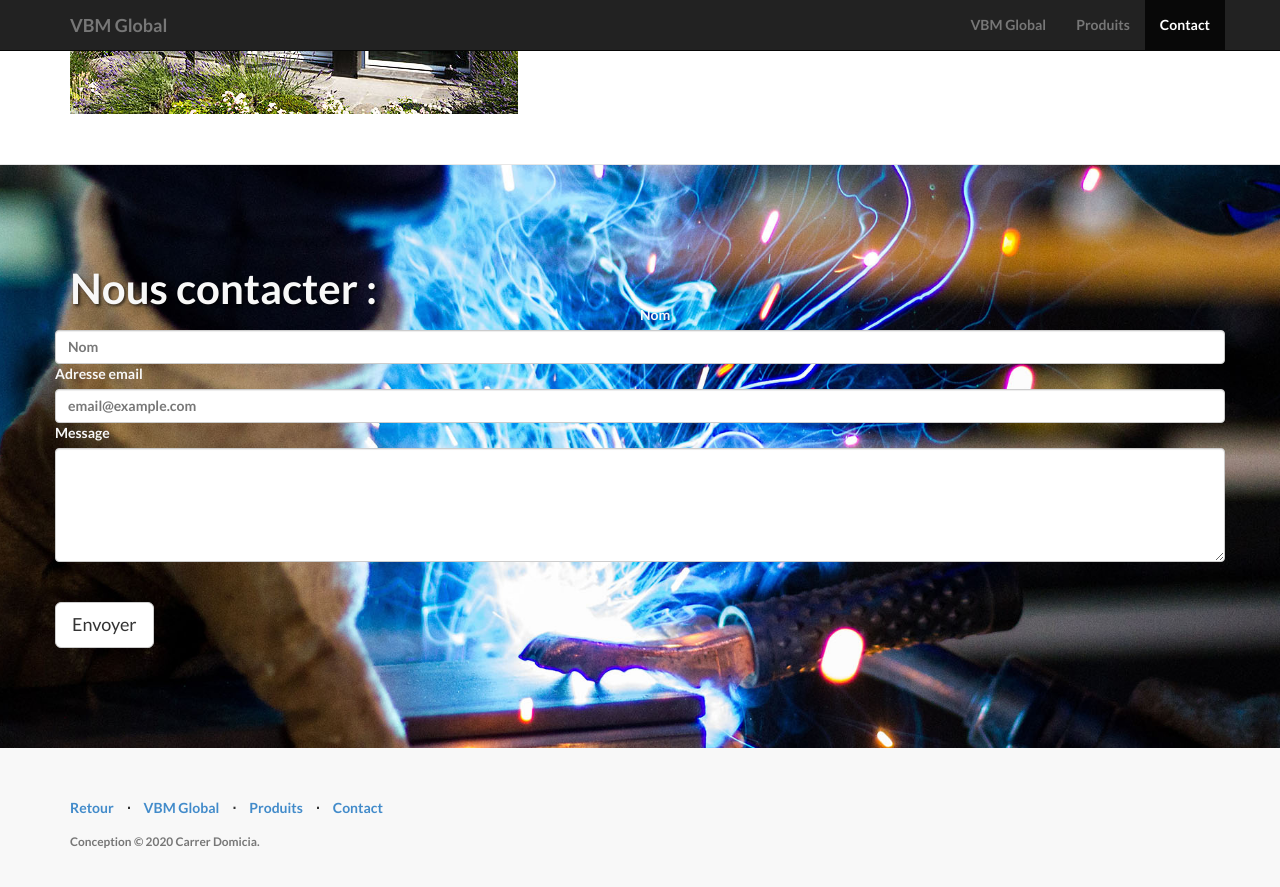
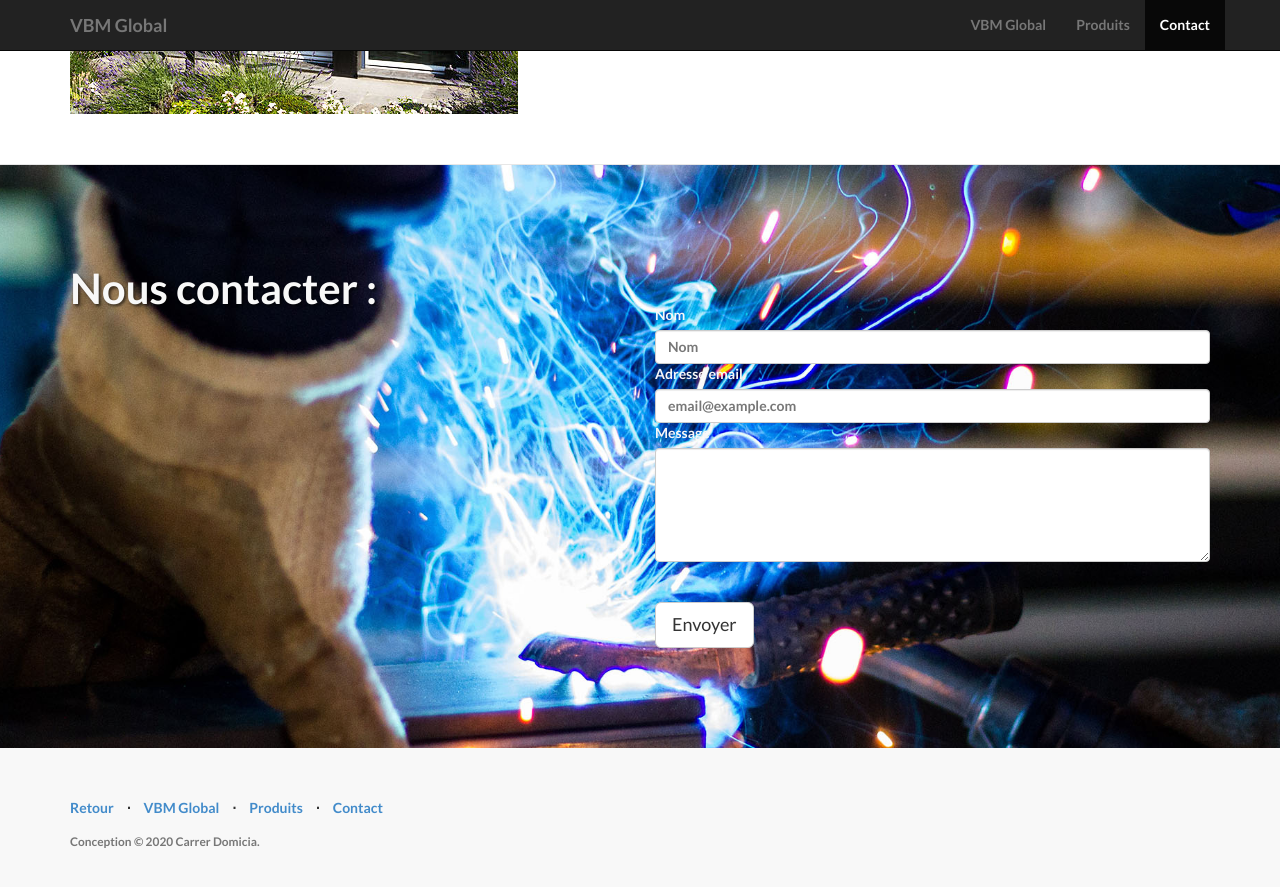
Before and after one commit to juanitito/vbm-landing, a Jekyll site: the page built from index.html, in a window 1280 px wide and 900 px high, scrolled down 2704 px. Shown: the top 887 px of the window. Built offline with Jekyll 4.4.1, drawn with Linux system fonts in a browser that asks for light colours; nearby versions of some CDN libraries; library files that are not in the unit come from our copies.

Commit message:
Update contact.html

```diff
--- a/_includes/contact.html
+++ b/_includes/contact.html
@@ -7,6 +7,7 @@
 				</div>
 				<br>
 				</br>
+				<div class="col-lg-6">
 					<form accept-charset="UTF-8" action="https://getform.io/f/8e4f278d-fa48-44f6-850a-a0e6f4e8203c" method="POST"enctype="multipart/form-data" target="_blank">
 						<label for="NameImput" required="required">Nom</label>
     					<input type="text" name="name" class="form-control" id="NameImput" placeholder="Nom">
@@ -20,6 +21,7 @@
 					</form>
 				</div>
 			</div>
+		</div>
 		<!-- /.container -->
 
 	</div>
```
Lines whose indentation alone changed are shown as unchanged.
